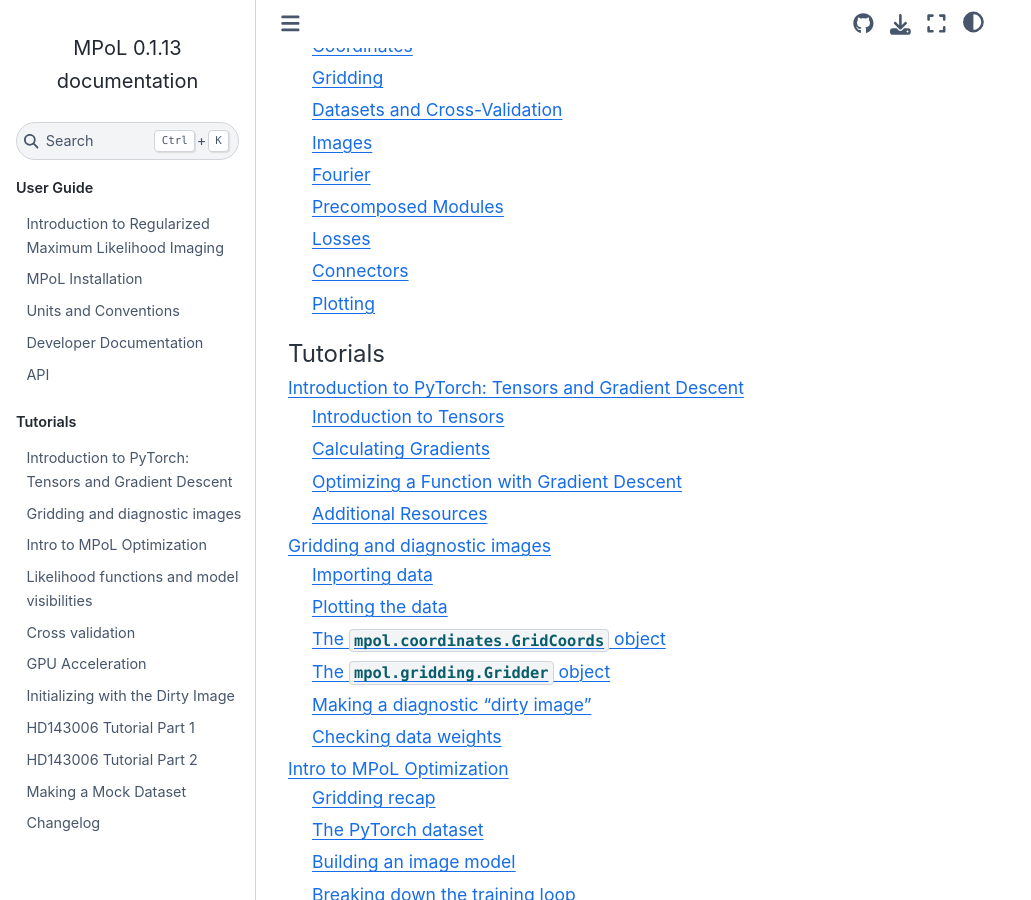
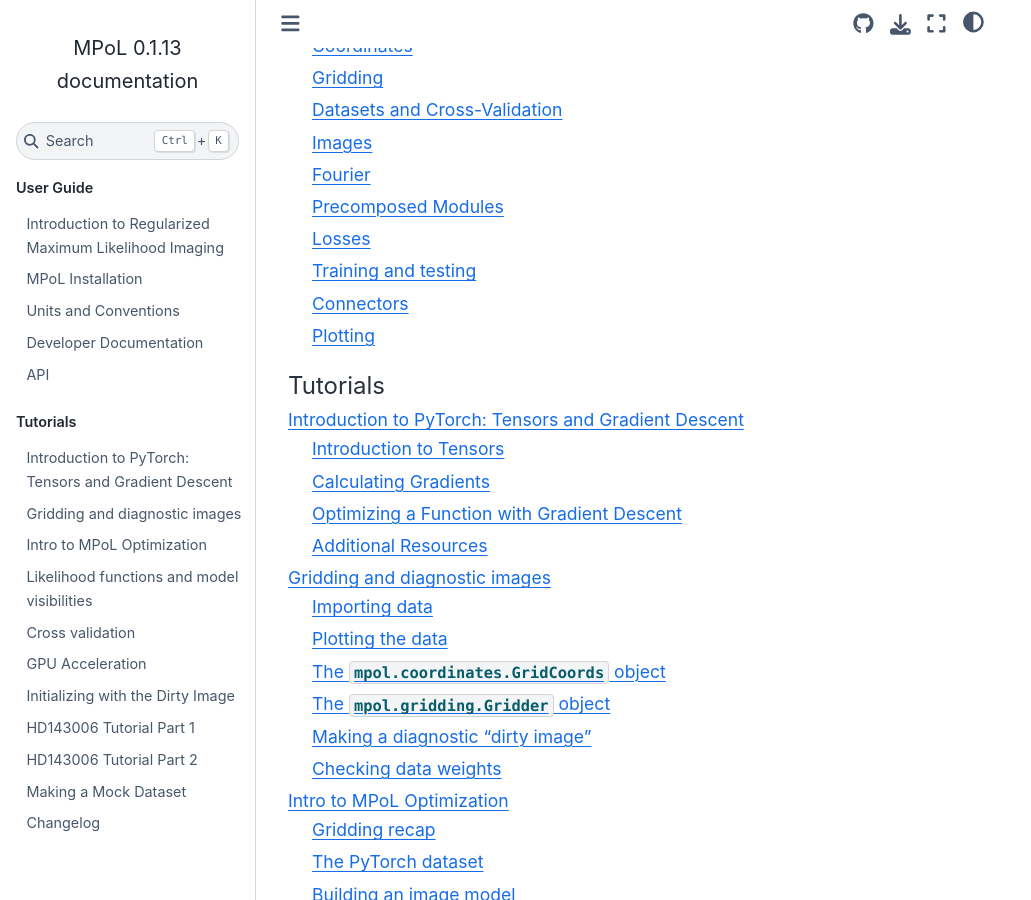
Before and after one commit to MPoL-dev/MPoL, a Sphinx documentation site: the page built from docs/index.rst, in a window 1280 px wide and 900 px high, scrolled down 1364 px. Shown: the whole window, without its empty margins (0-1031 px from the left). Built offline with Sphinx 7.4.7 and the Sphinx Book theme 1.1.4, drawn with Linux system fonts in a browser that asks for light colours.

Commit message:
docs api: adding training.py

```diff
--- a/docs/api.rst
+++ b/docs/api.rst
@@ -52,6 +52,12 @@
 .. automodule:: mpol.losses
 
 
+Training and testing
+--------------------
+
+.. automodule:: mpol.training
+
+
 Connectors
 ----------
 
```
